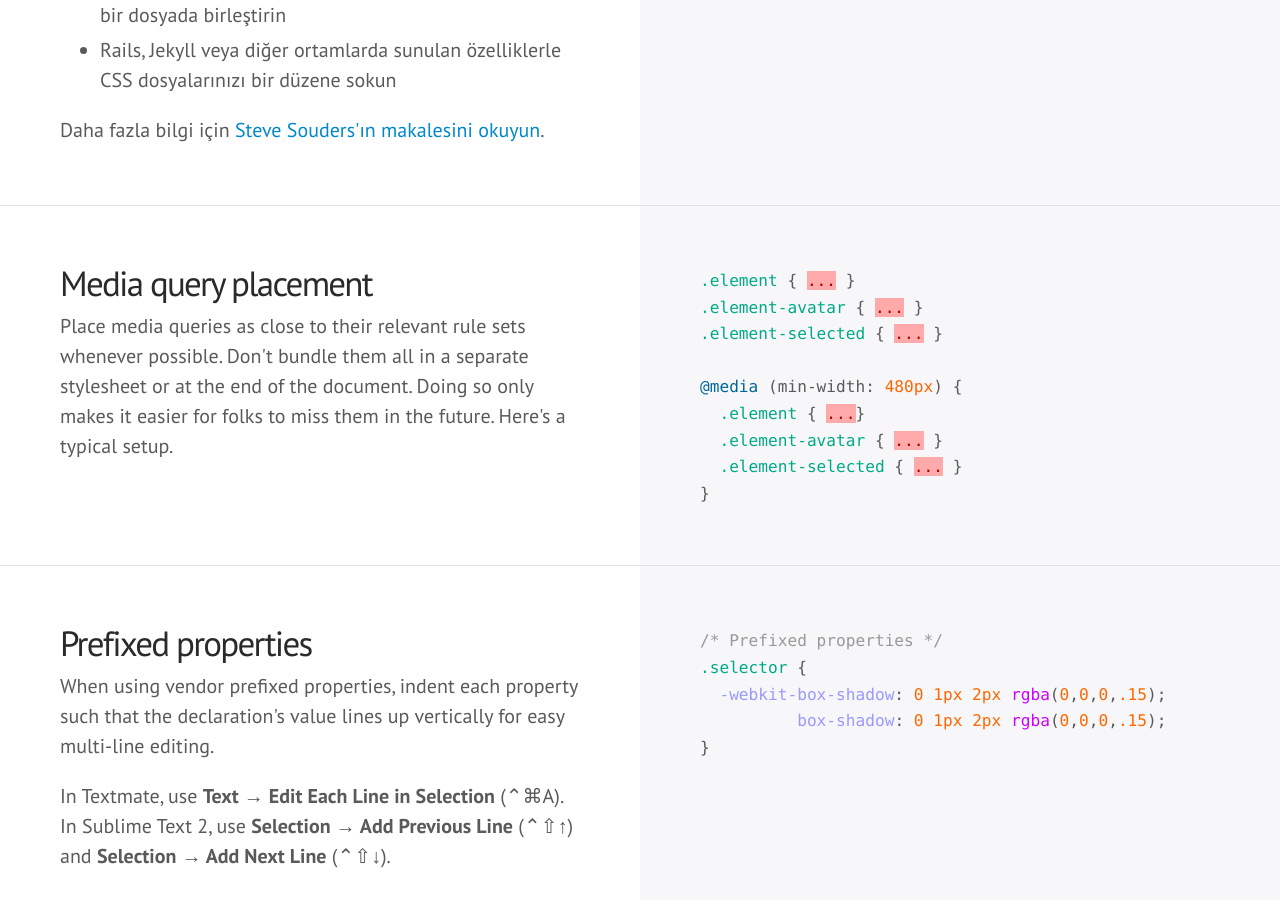
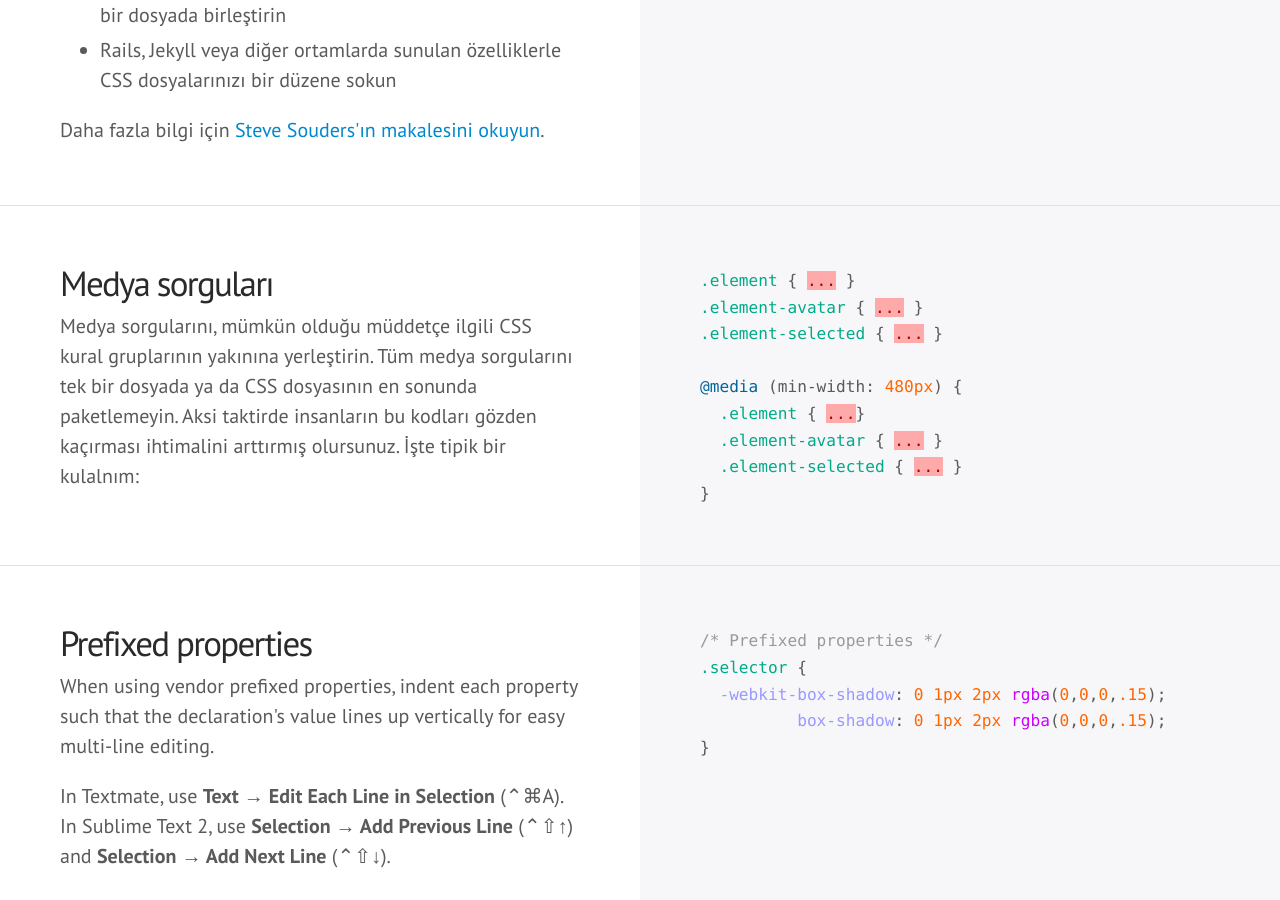
Before and after one commit to hayatbiralem/kod-rehberi, a Jekyll site: the page built from index.html, in a window 1280 px wide and 900 px high, scrolled down 9418 px. Built offline with Jekyll 4.4.1, drawn with Linux system fonts in a browser that asks for light colours; some web fonts are replaced; Markdown is read by kramdown in place of the engine named in the settings; comment, search, counter and statistics services are not loaded.

Commit message:
Medya sorguları bölümü çevirildi.

```diff
--- a/index.html
+++ b/index.html
@@ -273,8 +273,8 @@ layout: default
 
 <div class="section" id="css-medya-sorgulari">
   <div class="col">
-    <h3>Media query placement</h3>
-    <p>Place media queries as close to their relevant rule sets whenever possible. Don't bundle them all in a separate stylesheet or at the end of the document. Doing so only makes it easier for folks to miss them in the future. Here's a typical setup.</p>
+    <h3>Medya sorguları</h3>
+    <p>Medya sorgularını, mümkün olduğu müddetçe ilgili CSS kural gruplarının yakınına yerleştirin. Tüm medya sorgularını tek bir dosyada ya da CSS dosyasının en sonunda paketlemeyin. Aksi taktirde insanların bu kodları gözden kaçırması ihtimalini arttırmış olursunuz. İşte tipik bir kulalnım:</p>
   </div>
   <div class="col">
     {% highlight css %}{% include css/media-queries.css %}{% endhighlight %}
```
